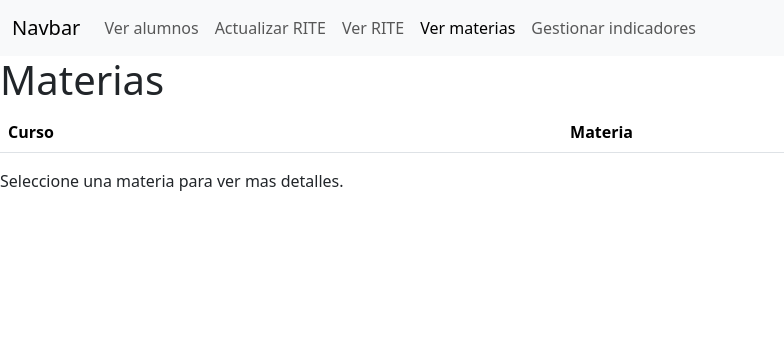
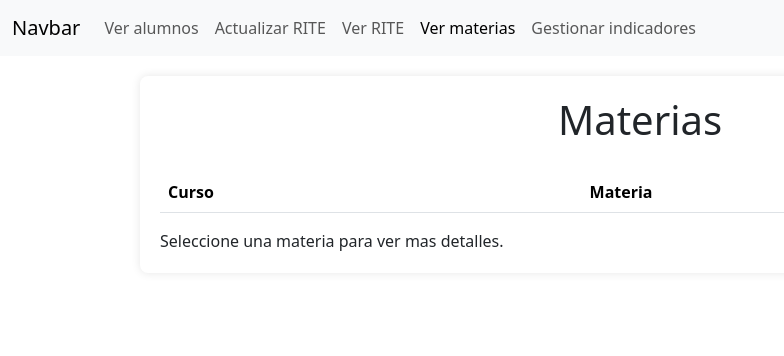
Before and after one commit to JhomarMendieta/GestorAcademico, a PHP site: page /gestoracademico/php/views/profesores/ver_materia.php in a window 1280 px wide. Shown: the top 356 px of the page, without its empty margins (0-784 px from the left). Run offline with PHP 8.4, Linux system fonts and the light colour scheme; data that the repository does not hold is empty.

Commit message:
Estilos para ver_materia

```diff
--- /dev/null
+++ b/php/views/profesores/ver_materia.css
@@ -0,0 +1,87 @@
+body {
+    font-family: Arial, sans-serif;
+    background-color: #f8f9fa;
+    margin: 0;
+    padding: 0;
+    display: flex;
+    justify-content: center;
+    align-items: center;
+    flex-direction: column;
+}
+
+.container-materia{
+    width: 100%;
+    max-width: 1000px;
+    margin: 20px auto;
+    padding: 20px;
+    background-color: #ffffff;
+    box-shadow: 0 0 10px rgba(0, 0, 0, 0.1);
+    border-radius: 8px;
+    display: flex;
+    flex-direction: column;
+}
+
+.titulo-materia{
+    text-align: center;
+    margin-bottom: 20px;
+}
+.form-instancia{
+    margin-bottom: 1%;
+}
+.subtitulo-rite{
+    margin-left: 0.5%;
+    margin-top: 1%;
+}
+.subtitulo-rite{
+    margin-left: 0.5%;
+}
+
+.select-materia, .instancia-form, .alumno-form {
+    margin-bottom: 20px;
+}
+
+.select-materia select, .instancia-form select, .alumno-form select {
+    width: 100%;
+    padding: 10px;
+    margin-top: 10px;
+    border: 1px solid #ced4da;
+    border-radius: 4px;
+}
+
+.table-responsive {
+    width: 100%;
+    overflow-x: auto; /* Añadir desplazamiento horizontal si es necesario */
+    margin-top: 20px;
+}
+
+table {
+    width: 100%;
+    border-collapse: collapse;
+}
+
+table th, table td {
+    padding: 12px 15px;
+    text-align: left;
+    border-bottom: 1px solid #dee2e6;
+}
+table th {
+    background-color: #e9ecef;
+}
+
+.form-control, .btn-primary {
+    width: 100%;
+    padding: 10px;
+    margin-top: 10px;
+    border-radius: 4px;
+}
+
+.navbar {
+    margin-bottom: 20px;
+    width: 100%;
+    margin: 0;
+}
+@media (max-width: 500px) {
+    .container-materia{
+        box-shadow: 0 0 10px rgba(255, 255, 255, 0.1);
+    }
+}
--- a/php/views/profesores/ver_materia.php
+++ b/php/views/profesores/ver_materia.php
@@ -3,6 +3,7 @@
 <head>
     <meta charset="UTF-8">
     <meta name="viewport" content="width=device-width, initial-scale=1.0">
+    <link rel="stylesheet" href="ver_materia.css">
     <link href="https://cdn.jsdelivr.net/npm/bootstrap@5.3.3/dist/css/bootstrap.min.css" rel="stylesheet" integrity="sha384-QWTKZyjpPEjISv5WaRU9OFeRpok6YctnYmDr5pNlyT2bRjXh0JMhjY6hW+ALEwIH" crossorigin="anonymous">
     <link rel="shortcut icon" href="../../../img/LogoEESTN1.png" type="image/x-icon">
     <title>Ver materia</title>
@@ -35,6 +36,7 @@
     </div>
   </div>
 </nav>
+<div class="container-materia">
 <?php
 // --------------------------------------------------------------------------------------------------------------------------------------------------------------------------------
 include '../../conn.php';
@@ -60,8 +62,9 @@ $stmt->bind_param("i", $profesorId);
 $stmt->execute();
 $result = $stmt->get_result();
 ?>
-
+<div class="titulo-materia">
 <h1>Materias</h1>
+</div>
 <form id="materiaForm" method="POST" action="">
     <input type="hidden" name="materia_id" id="materia_id" value="">
     <table class="table table-hover">
@@ -177,7 +180,7 @@ echo "<h2 id='materiaMostrada'>$nombreMateria - $anio ° $division ° $especiali
             echo "<td> - </td>";
             echo "</tr>";
             echo "</table>";
-            echo "<button id='botonOcultar' onclick='ocultarMateria()'>Ocultar</button>";
+            echo "<button class='botonOcultar' onclick='ocultarMateria()'>Ocultar</button>";
 
       }
 
@@ -189,11 +192,7 @@ echo "<h2 id='materiaMostrada'>$nombreMateria - $anio ° $division ° $especiali
 // Cerrar la conexión a la base de datos
 $conn->close();
 ?>
-
-
-
-
-
+</div>
 <script src= "ver_materia.js" ></script>
 <script src="https://cdn.jsdelivr.net/npm/bootstrap@5.3.3/dist/js/bootstrap.bundle.min.js" integrity="sha384-YvpcrYf0tY3lHB60NNkmXc5s9fDVZLESaAA55NDzOxhy9GkcIdslK1eN7N6jIeHz" crossorigin="anonymous"></script>
 </body>
```
